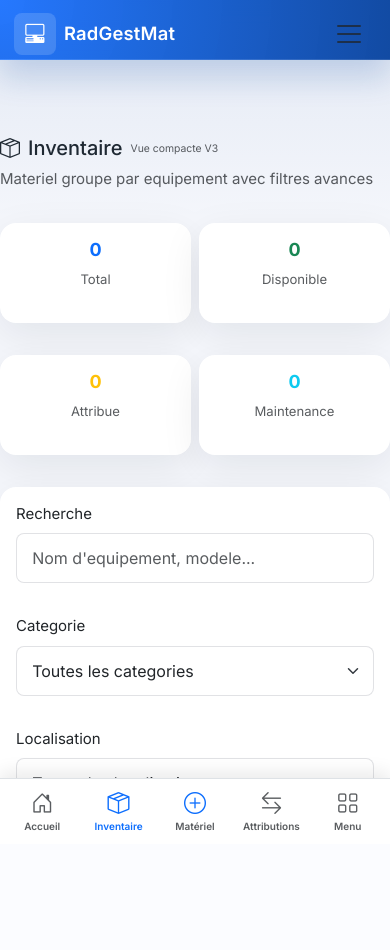
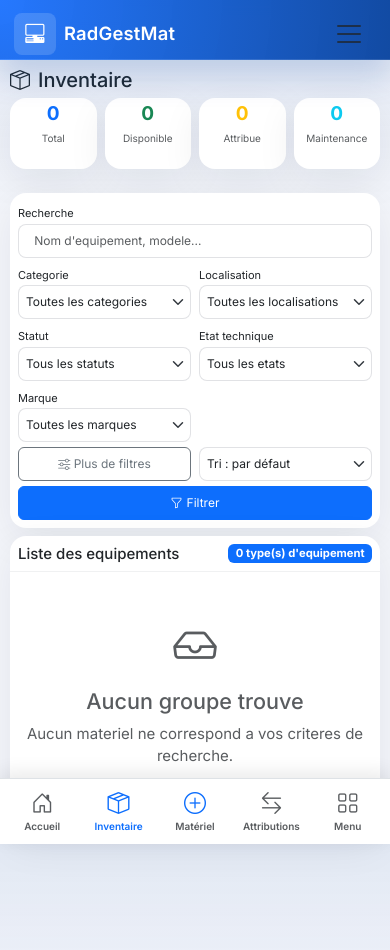
Before and after one commit to BlackGhost99/RadGestMat, a Django app: page /materiel/ in a window 390 px wide. Before the commit the page ends 831 px from the top, so only its background shows below. Run offline with Django 4.2, Linux system fonts and the light colour scheme; a user stored in the database is signed in; data comes from the database, SQL or seed files in the repository; data that the repository does not hold is empty; some libraries are stand-ins or nearby versions.

Commit message:
fix(android): compact inventory filters in two columns and restore full scrolling

```diff
--- a/templates/assets/materiel_list.html
+++ b/templates/assets/materiel_list.html
@@ -34,14 +34,51 @@
 .inventory-container .table-responsive table thead th {
   background-color: var(--surface-card, #fff);
 }
+
+.inventory-mobile-tools {display:none}
+@media(max-width:991.98px){
+body.inventory-page {height:auto!important;min-height:100dvh!important;overflow-y:auto!important;overflow-x:hidden!important}
+body.inventory-page .app-main {height:auto!important;max-height:none!important;overflow:visible!important;padding:0 10px 12px!important;flex:1 0 auto!important}
+body.inventory-page .inventory-container,body.inventory-page .inventory-container > div {height:auto!important;max-height:none!important;overflow:visible!important;min-height:0!important}
+body.inventory-page .inventory-container > div {padding-top:8px!important}
+.inventory-heading {align-items:center;margin-bottom:6px!important;flex-wrap:nowrap}
+.inventory-heading h1 {font-size:20px;margin:0}
+.inventory-heading h1 small,.inventory-heading p {display:none}
+.inventory-heading .btn {font-size:11px;padding:6px}
+.inventory-stats {--bs-gutter-x:5px;--bs-gutter-y:5px;margin-bottom:8px!important}
+.inventory-stats > div {width:25%!important}
+.inventory-stats .card-body {padding:5px 1px!important}
+.inventory-stats h3 {font-size:19px;margin:0}
+.inventory-stats small {font-size:10px}
+.inventory-filters {margin-bottom:8px!important}
+.inventory-filters .card-body {padding:8px!important}
+.inventory-filter-form {display:grid!important;grid-template-columns:repeat(2,minmax(0,1fr));gap:5px 8px;margin:0!important}
+.inventory-filter-form > div {width:auto!important;max-width:none!important;min-width:0;margin:0!important;padding:0!important}
+.inventory-filter-form .inventory-search,.inventory-filter-form .inventory-mobile-tools,.inventory-filter-form .inventory-submit {grid-column:1/-1}
+.inventory-filter-form .form-label {font-size:11px;margin:0 0 2px}
+.inventory-filter-form .form-control,.inventory-filter-form .form-select {font-size:12px;min-height:34px;height:34px;padding-block:4px;min-width:0}
+.inventory-filter-form .form-select {padding-inline-start:7px;padding-inline-end:23px;background-position:right 6px center;background-size:12px}
+.inventory-filter-form .inventory-advanced {display:none}
+.inventory-filter-form.show-advanced .inventory-advanced {display:block}
+.inventory-mobile-tools {display:grid;grid-template-columns:1fr 1fr;gap:8px;align-items:center}
+.inventory-mobile-tools .btn,.inventory-submit .btn {font-size:12px;min-height:34px;padding:4px 6px}
+.inventory-list {flex:0 0 auto!important;min-width:0;overflow:visible!important}
+.inventory-list .card-header {flex-wrap:wrap;gap:5px;padding:8px!important}
+.inventory-list .card-header h5 {font-size:15px}
+.inventory-list .card-header > div {flex-wrap:wrap;max-width:100%}
+.inventory-list #group-table-wrapper {height:auto!important;max-height:none!important;overflow-x:auto!important;overflow-y:visible!important;flex:0 0 auto!important}
+.inventory-list table {font-size:12px}
+.inventory-list th,.inventory-list td {padding:7px!important;vertical-align:middle}
+.inventory-list thead {position:static!important}
+}
 </style>
 <div class="inventory-container w-100 h-100 d-flex flex-column">
   <div class="w-100 py-3 py-lg-2 flex-grow-1 d-flex flex-column" style="min-height: 0;">
     {% block content %}
-    <div class="row mb-3 mb-lg-2">
+    <div class="row mb-3 mb-lg-2 inventory-heading">
       <div class="col">
         <h1 class="h2">
-          <i class="bi bi-box-seam me-2"></i>Inventaire<small class="ms-2 fw-normal text-muted" style="font-size:.65rem;vertical-align:middle" title="Version de disposition">Vue compacte V3</small>
+          <i class="bi bi-box-seam me-2"></i>Inventaire<small class="ms-2 fw-normal text-muted" style="font-size:.65rem;vertical-align:middle" title="Version de disposition">Vue compacte V4</small>
         </h1>
         <p class="text-muted">Materiel groupe par equipement avec filtres avances</p>
       </div>
@@ -54,7 +91,7 @@
       {% endif %}
     </div>
 
-    <div class="row g-3 g-lg-2 mb-3 mb-lg-2">
+    <div class="row g-3 g-lg-2 mb-3 mb-lg-2 inventory-stats">
       <div class="col-xl-2 col-md-4 col-6">
         <div class="card stat-card h-100">
           <div class="card-body text-center py-lg-2">
@@ -89,10 +126,10 @@
       </div>
     </div>
 
-    <div class="card mb-3 mb-lg-2">
+    <div class="card mb-3 mb-lg-2 inventory-filters">
       <div class="card-body py-lg-2">
-        <form method="get" class="row g-3 g-lg-2">
-          <div class="col-md-3">
+        <form method="get" class="row g-3 g-lg-2 inventory-filter-form">
+          <div class="col-md-3 inventory-search">
             <label for="q" class="form-label">Recherche</label>
             <input type="text" class="form-control" id="q" name="q" value="{{ query }}" placeholder="Nom d'equipement, modele..." list="materiel-suggestions" autocomplete="off">
             <datalist id="materiel-suggestions"></datalist>
@@ -142,17 +179,17 @@
               {% endfor %}
             </select>
           </div>
-          <div class="col-md-2">
+          <div class="col-md-2 inventory-advanced">
             <label for="date_achat_from" class="form-label">Achat du</label>
             <input type="date" class="form-control" id="date_achat_from" name="date_achat_from" value="{{ date_achat_from }}">
           </div>
-          <div class="col-md-2">
+          <div class="col-md-2 inventory-advanced">
             <label for="date_achat_to" class="form-label">Achat au</label>
             <input type="date" class="form-control" id="date_achat_to" name="date_achat_to" value="{{ date_achat_to }}">
           </div>
 
           {% if user_profile and user_profile.role == 'SUPER_ADMIN' and departements %}
-          <div class="col-md-2">
+          <div class="col-md-2 inventory-advanced">
             <label for="departement" class="form-label">Departement</label>
             <select class="form-select" id="departement" name="departement">
               <option value="">Tous les departements</option>
@@ -163,7 +200,8 @@
           </div>
           {% endif %}
 
-          <div class="col-md-2 d-flex align-items-end">
+          <div class="inventory-mobile-tools"><button type="button" id="inventory-more" class="btn btn-outline-secondary" aria-expanded="false"><i class="bi bi-sliders"></i> Plus de filtres</button><label class="visually-hidden" for="inventory-sort">Tri</label><select id="inventory-sort" class="form-select"><option value="default">Tri : par défaut</option><option value="az">Nom A–Z</option><option value="za">Nom Z–A</option><option value="qty">Quantité décroissante</option></select></div>
+          <div class="col-md-2 d-flex align-items-end inventory-submit">
             <button type="submit" class="btn btn-primary w-100">
               <i class="bi bi-funnel me-1"></i>Filtrer
             </button>
@@ -172,7 +210,7 @@
       </div>
     </div>
 
-    <div class="card flex-grow-1 d-flex flex-column" style="min-height: 0;">
+    <div class="card flex-grow-1 d-flex flex-column inventory-list" style="min-height: 0;">
       <div class="card-header d-flex justify-content-between align-items-center flex-shrink-0">
         <h5 class="card-title mb-0">Liste des equipements</h5>
         <div class="d-flex align-items-center gap-2">
@@ -299,6 +337,9 @@
 
 
 {% block extra_js %}
+<script>
+(function(){const form=document.querySelector(".inventory-filter-form"),more=document.getElementById("inventory-more"),sort=document.getElementById("inventory-sort");if(form&&more){const set=(open)=>{form.classList.toggle("show-advanced",open);more.setAttribute("aria-expanded",String(open));};set(Array.from(form.querySelectorAll(".inventory-advanced input,.inventory-advanced select")).some(el=>el.value));more.addEventListener("click",()=>set(!form.classList.contains("show-advanced")));}if(sort){const tbody=document.querySelector("#group-table-wrapper tbody");if(!tbody)return;const original=Array.from(tbody.rows);sort.addEventListener("change",()=>{const rows=original.filter(r=>r.parentNode===tbody);if(sort.value==="az"||sort.value==="za")rows.sort((a,b)=>a.dataset.nom.localeCompare(b.dataset.nom,"fr")*(sort.value==="az"?1:-1));if(sort.value==="qty")rows.sort((a,b)=>Number(b.dataset.quantite)-Number(a.dataset.quantite));rows.forEach(r=>tbody.appendChild(r));});}})();
+</script>
 <script>
 (function () {
   const input = document.getElementById('q');
```
